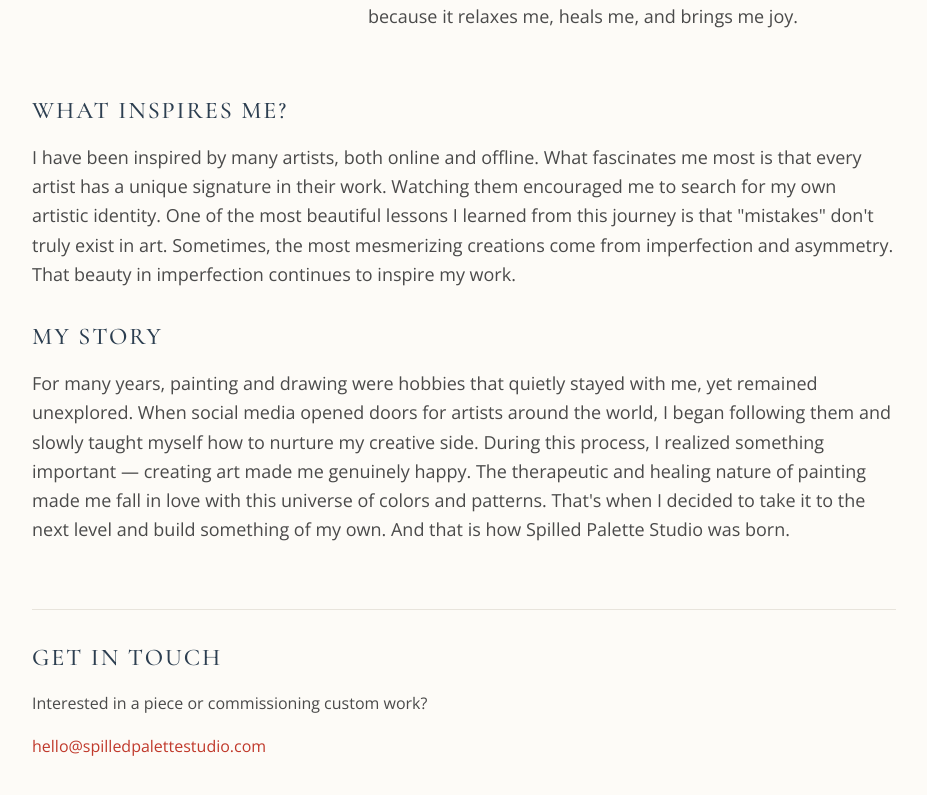
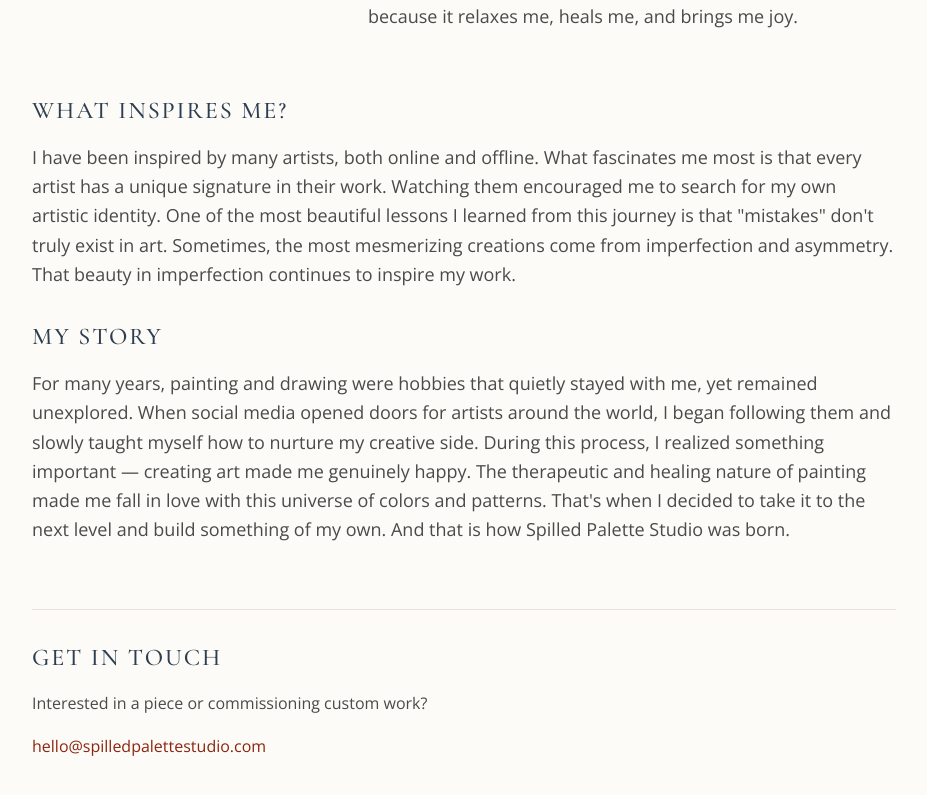
Before and after one commit to daredeep33/spilledpalettestudio, a Next.js app: page /about in a window 1280 px wide. Shown: the part 579-1374 px from the top of the page, without its empty margins (176-1103 px from the left). Built offline with nearby package versions, Linux system fonts and the light colour scheme.

Commit message:
Darken email link color for accessibility

```diff
--- a/app/about/page.tsx
+++ b/app/about/page.tsx
@@ -68,7 +68,7 @@ export default function AboutPage() {
           </p>
           <a
             href="mailto:hello@spilledpalettestudio.com"
-            className="text-[#c0392b] hover:underline"
+            className="text-[#8B2510] hover:underline"
           >
             hello@spilledpalettestudio.com
           </a>
```
